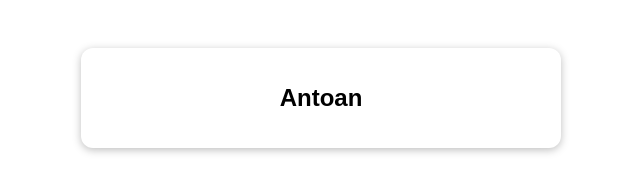
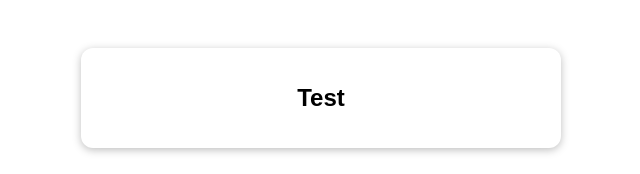
Before and after one commit to antoanparashkevov/composition-api-vue3, a Vue app: page / in a window 1280 px wide. Shown: the top 174 px of the page, without its empty margins (319-959 px from the left). Built offline with nearby package versions, Linux system fonts and the light colour scheme; the HTML template or start-up script is replaced by a standard one.

Commit message:
Change the value from a constant accessing the value property

```diff
--- a/src/App.vue
+++ b/src/App.vue
@@ -11,6 +11,9 @@ export default {
   setup(){
     const uName = ref('Antoan')
 
+      setTimeout(function(){
+        uName.value = 'Test'
+      },2000)
     return {userName: uName}
   }
   // data() {
```
